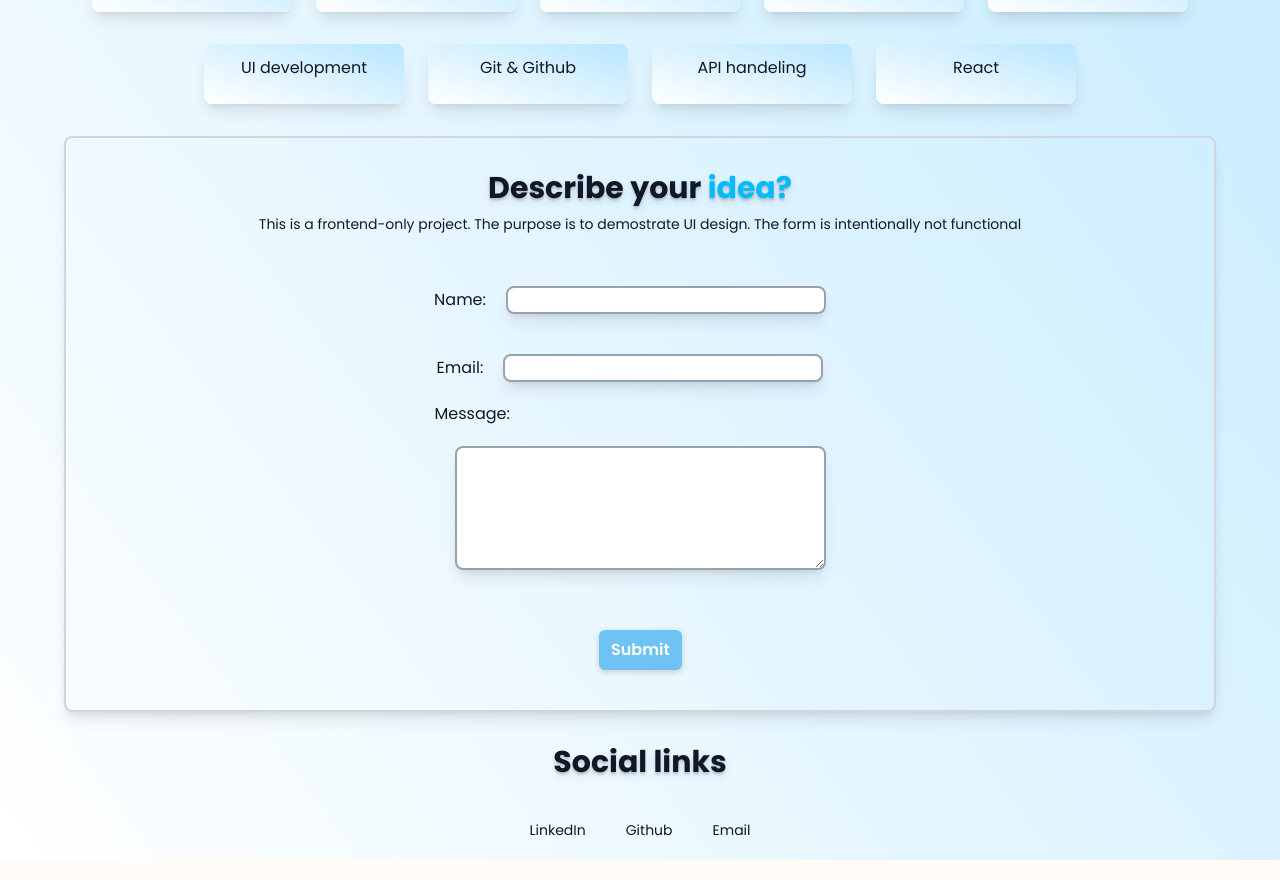
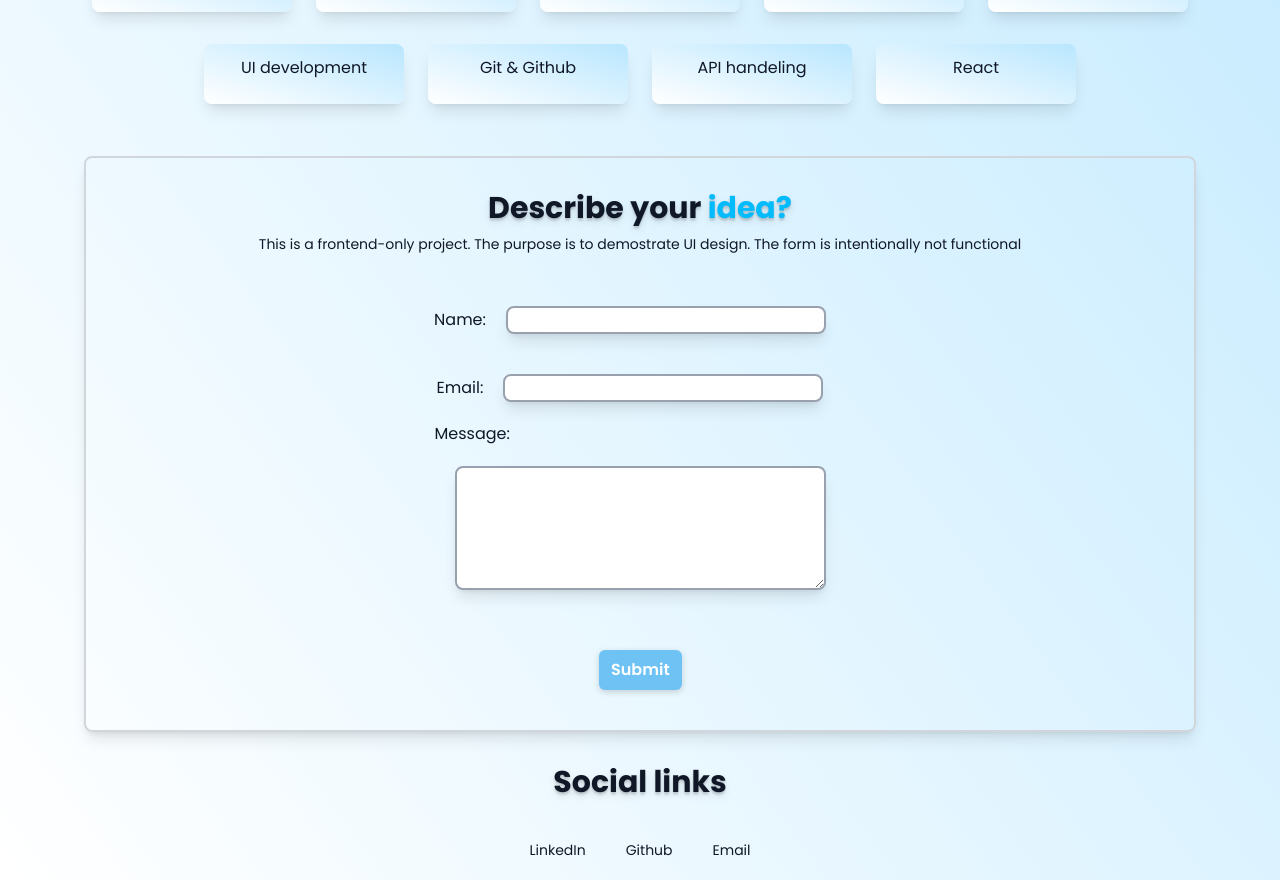
Before and after one commit to vaishnavisingh09bhadoriya-ctrl/Portfolio_project, a React (Vite) app: page / in a window 1280 px wide. Shown: the part 840-1720 px from the top of the page. Built offline with nearby package versions, Linux system fonts and the light colour scheme.

Commit message:
third commit

```diff
--- a/src/App.css
+++ b/src/App.css
@@ -9,11 +9,11 @@
 
   body {
     font-family: 'Poppins', system-ui, -apple-system, 'Segoe UI', Roboto, 'Helvetica Neue', Arial;
-    background-color: #FFFBF7; /* soft cream */
+    background-color: #FFFBF7;
   }
 }
 
-/* Simple, beginner-friendly helpers */
+
 .bg-pastel-cream { background-color: #FFFBF7; }
 .card {
 
@@ -94,5 +94,5 @@
 }
 
 
-/* subtle shadow for small elements */
+
 .shadow-sm { box-shadow: 0 2px 6px rgba(0,0,0,0.06); }
--- a/src/App.jsx
+++ b/src/App.jsx
@@ -23,7 +23,7 @@ function scrollToSection() {
           <div className=' flex justify-center items-center gap-8 text-sm'>
            <div  className='nav-simple  text-shadow-lg'><button onClick={() => scrollToSection("home")}><a href="#home">Home</a></button></div>
            <div  className='nav-simple  text-shadow-lg'><button  onClick={() => scrollToSection("about")}><a href="#about">About</a></button></div>
-           <div  className='nav-simple  text-shadow-lg'><button onClick={() => scrollToSection("contact")}><a href="#contact">Contact</a></button></div>
+           <div  className='nav-simple text-shadow-lg'><button onClick={() => scrollToSection("contact")}><a href="#contact">Contact</a></button></div>
           </div>
 
 
@@ -77,7 +77,7 @@ function scrollToSection() {
 
           </section>
 
-          <section  className=" description flex flex-col items-center justify-center mb-8  border-gray-300 border-2 rounded-lg px-6 shadow-lg ">
+          <section  className=" description flex flex-col md:flex-col items-center justify-center mb-8 m-5 border-gray-300 border-2 rounded-lg px-6 shadow-lg ">
             <div className='text-center m-8'><h2  className=' font-bold text-3xl text-shadow-lg'>Describe your <span className='text-sky-400'>idea?</span> </h2>
             <p className='mt-2 text-sm'>This is a frontend-only project. The purpose is to demostrate UI design. The form is intentionally not functional</p></div>
             <div >
```
